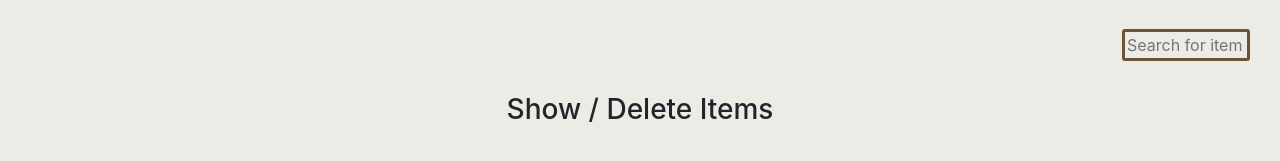
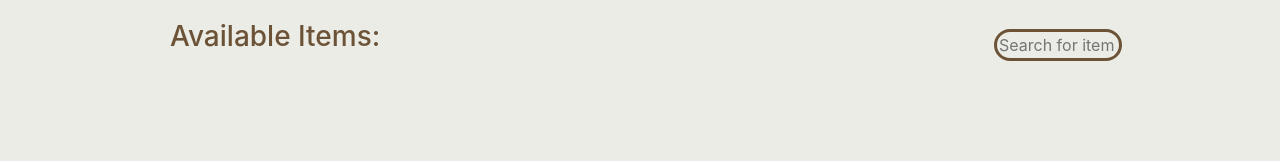
Before and after one commit to raboriel/unit3_project, a website: page public/index.html in a window 1280 px wide. Shown: the part 357-518 px from the top of the page. Drawn offline with nearby package versions, Linux system fonts and the light colour scheme; no server answers.

Commit message:
Fixed positioning of search bar.

```diff
--- a/public/css/app.css
+++ b/public/css/app.css
@@ -205,13 +205,24 @@ body {
   margin-top: 1em;
 
   /* positioning */
-  justify-content: flex-end;
+  justify-content: center;
+  align-items: center;
+}
+
+.sub-header {
+  /* box-model */
+  margin-right: auto;
+  padding-left: 5em;
+
+  /* typography */
+  color: var(--darkOlive);
 }
 
 .searchbox {
+  margin-right: 8em;
   /* visual */
   border: 3px solid var(--darkOlive);
-  border-radius: 3px;
+  border-radius: 5em;
 
   background: var(--whiteSmoke)
 }
--- a/public/index.html
+++ b/public/index.html
@@ -2,6 +2,7 @@
 <html lang="en" dir="ltr" ng-app="MyApp">
   <head>
     <meta charset="utf-8">
+    <meta name="viewport" content="width=device-width">
     <title>Second Life</title>
     <link rel="stylesheet" href="https://cdnjs.cloudflare.com/ajax/libs/normalize/8.0.1/normalize.css">
     <link rel="stylesheet" href="https://stackpath.bootstrapcdn.com/bootstrap/4.3.1/css/bootstrap.min.css">
--- a/public/partials/items.html
+++ b/public/partials/items.html
@@ -4,6 +4,7 @@
 
 <!--search bar -->
 <div class="searchbar">
+	<h3 class="sub-header">Available Items:</h3>
 <label class="searchbar" for="Search by">
 	 <input class="searchbox" type='text' placeholder='Search for item' ng-model='searchBox' ng-submit="ctrl.searchForItem()">
   <!--added a button for testing - justin-->
@@ -26,7 +27,6 @@
 </div>
 
 <br>
-<h3>Show / Delete Items</h3>
 <div ng-repeat="item in ctrl.items | filter: searchBox" class="itemContainer">
 	<img src="{{ item.image }}"
 			 ng-click="showInfo = !showInfo"
```
